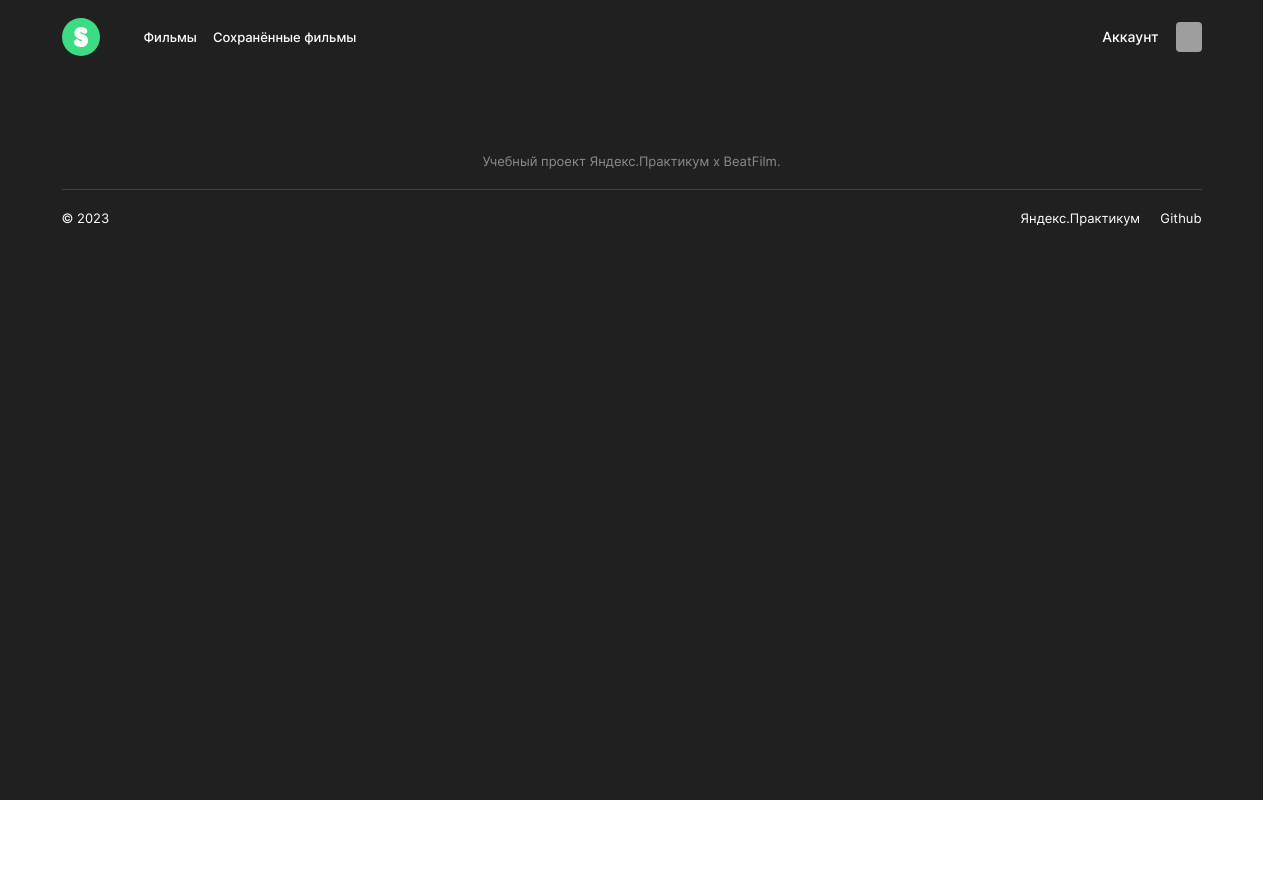
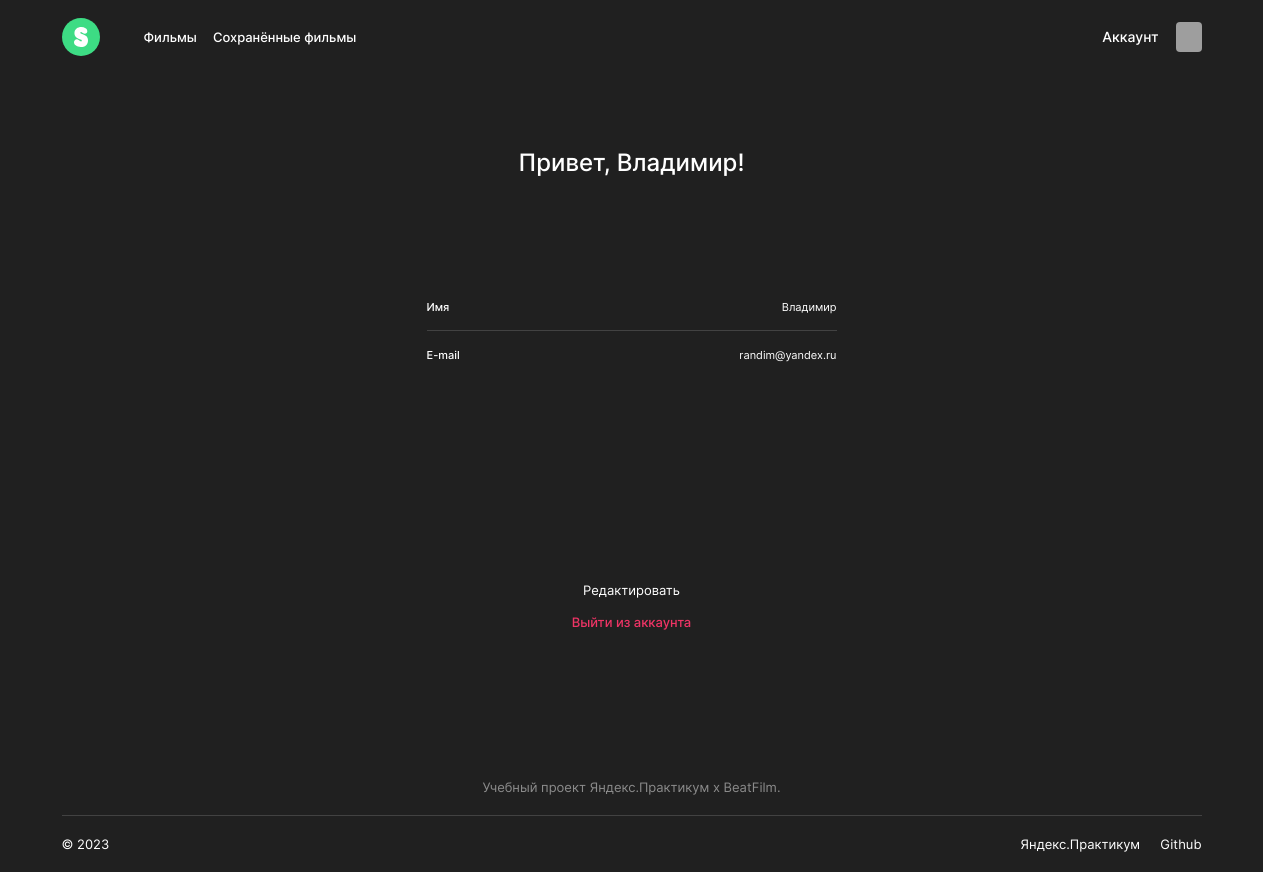
Before and after one commit to v37f/movies-explorer-frontend, a React (Create React App) app: page /profile in a window 1280 px wide. Before the commit the page ends 800 px from the top, so only its background shows below. Built offline with nearby package versions, Linux system fonts and the light colour scheme; grey boxes are pictures that could not be loaded.

Commit message:
feat: add profile component

```diff
--- a/src/components/App/App.js
+++ b/src/components/App/App.js
@@ -3,6 +3,7 @@ import Header from "../Header/Header";
 import Main from "../Main/Main";
 import Movies from "../Movies/Movies";
 import SavedMovies from "../SavedMovies/SavedMovies";
+import Profile from "../Profile/Profile";
 import Footer from "../Footer/Footer";
 import { useLocation, Route, Routes } from "react-router-dom";
 import { useEffect, useState } from "react";
@@ -26,6 +27,7 @@ function App() {
         <Route path="/" element={<Main />} />
         <Route path="/movies" element={<Movies />} />
         <Route path="/saved-movies" element={<SavedMovies />} />
+        <Route path="/profile" element={<Profile />} />
       </Routes>
       <Footer />
     </div>
--- /dev/null
+++ b/src/components/Profile/Profile.css
@@ -0,0 +1,172 @@
+.profile {
+  padding: 74px 0 70px;
+  flex-grow: 1;
+  color: #fff;
+}
+
+.profile__container {
+  width: 410px;
+  margin: 0 auto;
+  display: flex;
+  flex-direction: column;
+  align-items: center;
+}
+
+.profile__greetings {
+  max-width: 410px;
+  margin: 0 0 123px 0;
+  font-weight: 500;
+  font-size: 24px;
+  line-height: 29px;
+  text-align: center;
+  display: -webkit-box;
+  -webkit-box-orient: vertical;
+  -webkit-line-clamp: 2;
+  overflow: hidden;
+}
+
+.profile__form {
+  display: flex;
+  flex-direction: column;
+  align-items: center;
+}
+
+.profile__form-fieldset {
+  border: none;
+  display: flex;
+  flex-direction: column;
+  padding: 0;
+  margin: 0 0 189px 0;
+}
+
+.profile__form-fieldset:disabled {
+  margin: 0 0 220px 0;
+}
+
+.profile__form-label {
+  width: 410px;
+  min-height: 14px;
+  display: flex;
+  justify-content: space-between;
+  align-items: center;
+  padding: 0 0 16px 0;
+  margin: 0 0 17px;
+  border-bottom: 1px solid #424242;
+}
+
+.profile__form-label:last-of-type {
+  padding: 0;
+  margin: 0;
+  border: none;
+}
+
+.profile__form-label:has(> .profile__form-input:focus) {
+  color: #4285f4;
+}
+
+.profile__form-label-span {
+  max-width: 70px;
+  font-weight: 500;
+  font-size: 11px;
+  line-height: 13px;
+}
+
+.profile__form-input {
+  display: block;
+  box-sizing: border-box;
+  width: 300px;
+  background-color: inherit;
+  border: 0;
+  padding: 0;
+  margin: 0 0 0 auto;
+  font-weight: 400;
+  font-size: 11px;
+  line-height: 13px;
+  text-align: right;
+  text-overflow: ellipsis;
+  white-space: nowrap;
+  overflow: hidden;
+  color: #fff;
+}
+
+.profile__form-input:focus {
+  outline: 1px solid #4285f4;
+}
+
+.profile__form-button {
+  display: flex;
+  justify-content: center;
+  padding: 13px 0 15px;
+  width: 100%;
+  height: 45px;
+  background: #3456f3;
+  box-shadow: none;
+  border: none;
+  border-radius: 3px;
+  font-size: 14px;
+  line-height: 17px;
+  text-align: center;
+  color: #fff;
+  transition: opacity .4s ease;
+}
+
+.profile__form-button:hover {
+  cursor: pointer;
+  opacity: .8;
+}
+
+.profile__form-button:disabled {
+  background: #f8f8f8;
+  color: #c2c2c2
+}
+
+.profile__form-button:disabled:hover {
+  cursor: default;
+  opacity: 1;
+}
+
+.profile__form-error {
+  max-width: 100%;
+  min-height: 14px;
+  margin-bottom: 20px;
+  font-weight: 400;
+  font-size: 11px;
+  line-height: 13px;
+  text-align: center;
+  color: #ff004c;
+  visibility: hidden;
+  opacity: 0;
+}
+
+.profile__form-error_visible {
+  visibility: visible;
+  opacity: 1;
+}
+
+.profile__button {
+  background: none;
+  box-shadow: none;
+  border: none;
+  padding: 0;
+  font-weight: 400;
+  color: #fff;
+  margin: 0 0 16px;
+  font-size: 13px;
+  line-height: 16px;
+  text-align: center;
+  transition: opacity .4s ease;
+}
+
+.profile__button_color_red {
+  font-weight: 500;
+  color: #ee3465;
+}
+
+.profile__button:last-of-type {
+  margin: 0;
+}
+
+.profile__button:hover {
+  cursor: pointer;
+  opacity: .7;
+}
--- /dev/null
+++ b/src/components/Profile/Profile.js
@@ -0,0 +1,43 @@
+import { useState } from "react";
+import "./Profile.css";
+
+function Profile() {
+  const userName = "Владимир"
+  const email = "randim@yandex.ru"
+
+  const [isFormDisabled, setIsFormDisabled] = useState(true)
+  const isButtonDisabled = false;
+
+  function handleEditClick() {
+    setIsFormDisabled(!isFormDisabled);
+  }
+
+  return (
+    <main className="profile">
+      <div className="profile__container">
+        <h2 className="profile__greetings">Привет, {userName}!</h2>
+        <form className="profile__form">
+          <fieldset className="profile__form-fieldset" disabled={isFormDisabled} >
+            <label className="profile__form-label" for="username">
+              <span className="profile__form-label-span">Имя</span>
+              <input className="profile__form-input" type="text" id="username" name="username" defaultValue={userName} /></label>
+            <label className="profile__form-label" for="email">
+              <span className="profile__form-label-span">E-mail</span>
+              <input className="profile__form-input" type="email" id="email" name="email" defaultValue={email} />
+            </label>
+          </fieldset>
+          {!isFormDisabled &&
+            <span className={"profile__form-error" + (isButtonDisabled ? " profile__form-error_visible" : "")}>
+              При обновлении профиля произошла ошибка.
+            </span>
+          }
+          {!isFormDisabled && <button className="profile__form-button" type="submit" onClick={handleEditClick} disabled={isButtonDisabled} >Сохранить</button>}
+        </form>
+        {isFormDisabled && <button className="profile__button" type="button" onClick={handleEditClick} >Редактировать</button>}
+        {isFormDisabled && <button className="profile__button profile__button_color_red" type="button">Выйти из аккаунта</button>}
+      </div>
+    </main>
+  );
+}
+
+export default Profile;
```
